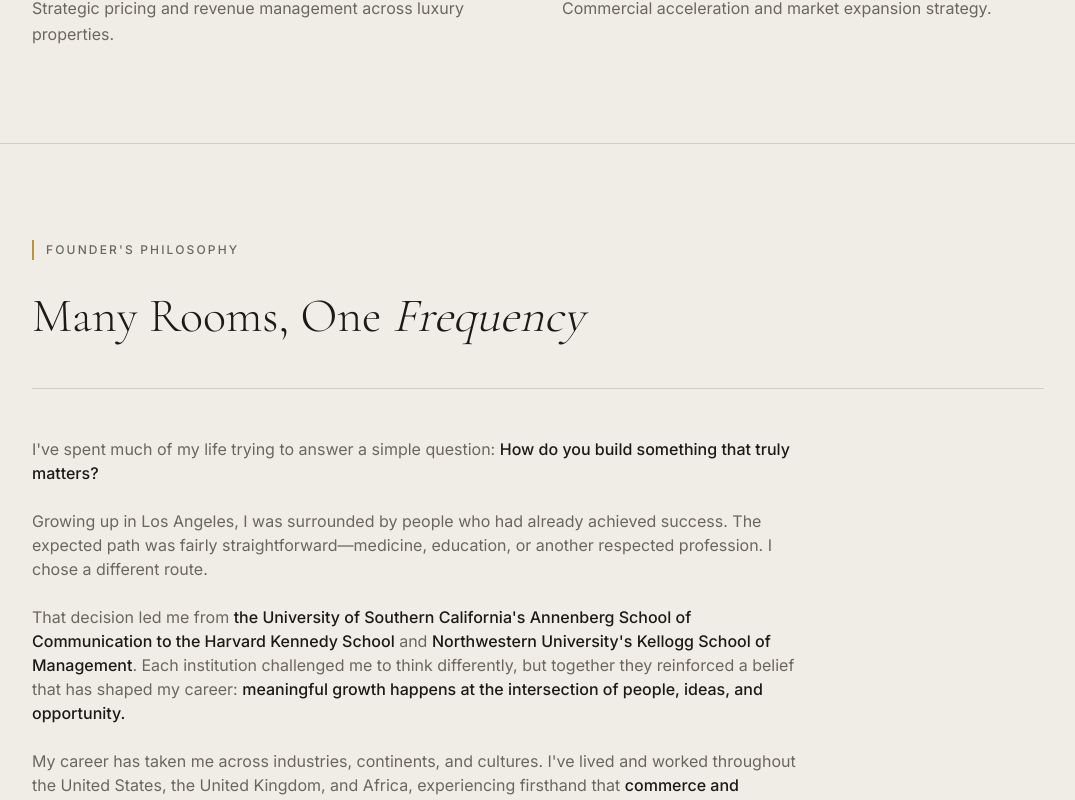
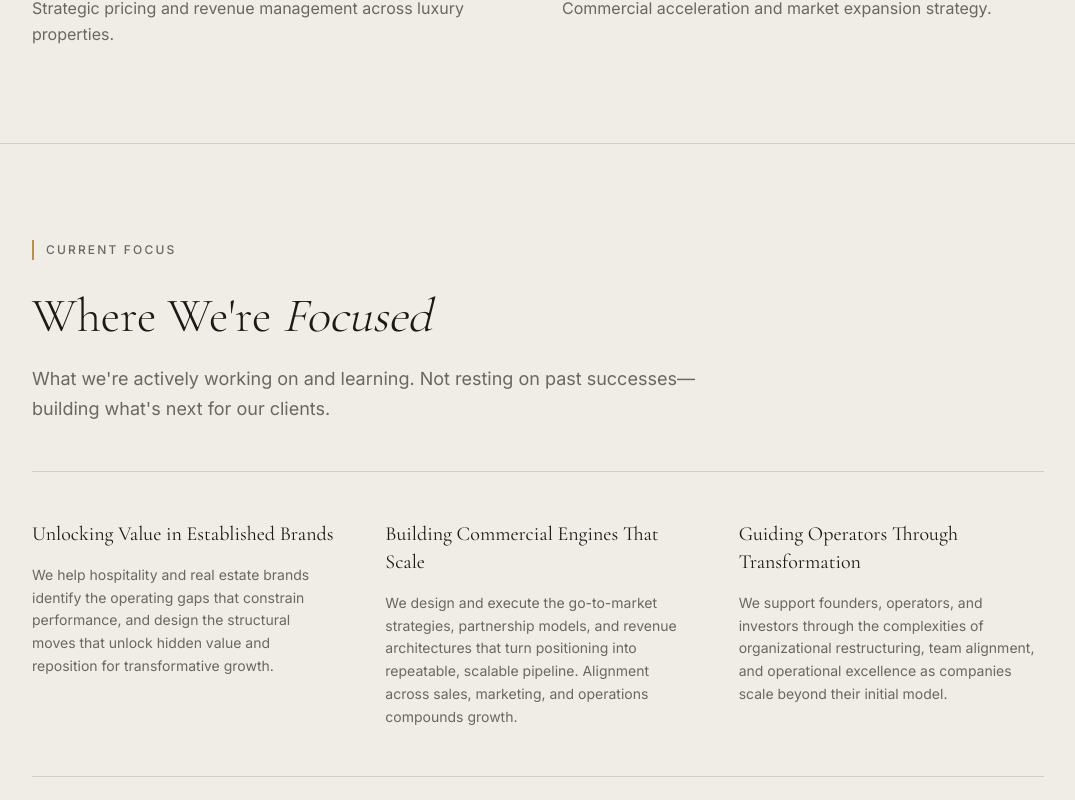
Before and after one commit to letsnavigatebmw/aperture-hospitality, a Next.js app: page / in a window 1280 px wide. Shown: the part 4570-5370 px from the top of the page, without its empty margins (102-1177 px from the left). Built offline with nearby package versions, Linux system fonts and the light colour scheme.

Commit message:
Remove About the Founder section from homepage (keep only on /about page)

```diff
--- a/app/page.tsx
+++ b/app/page.tsx
@@ -7,7 +7,7 @@ import IntakeForm from '@/components/IntakeForm'
 
 
 import WhereWeFocused from '@/components/WhereWeFocused'
-import AboutFounder from '@/components/AboutFounder'
+
 
 import Testimonials from '@/components/Testimonials'
 import Link from 'next/link'
@@ -344,9 +344,6 @@ export default function Home() {
         </div>
       </div>
 
-      {/* ABOUT THE FOUNDER */}
-      <AboutFounder />
-
       {/* WHERE WE'RE FOCUSED */}
       <WhereWeFocused />
 
```
